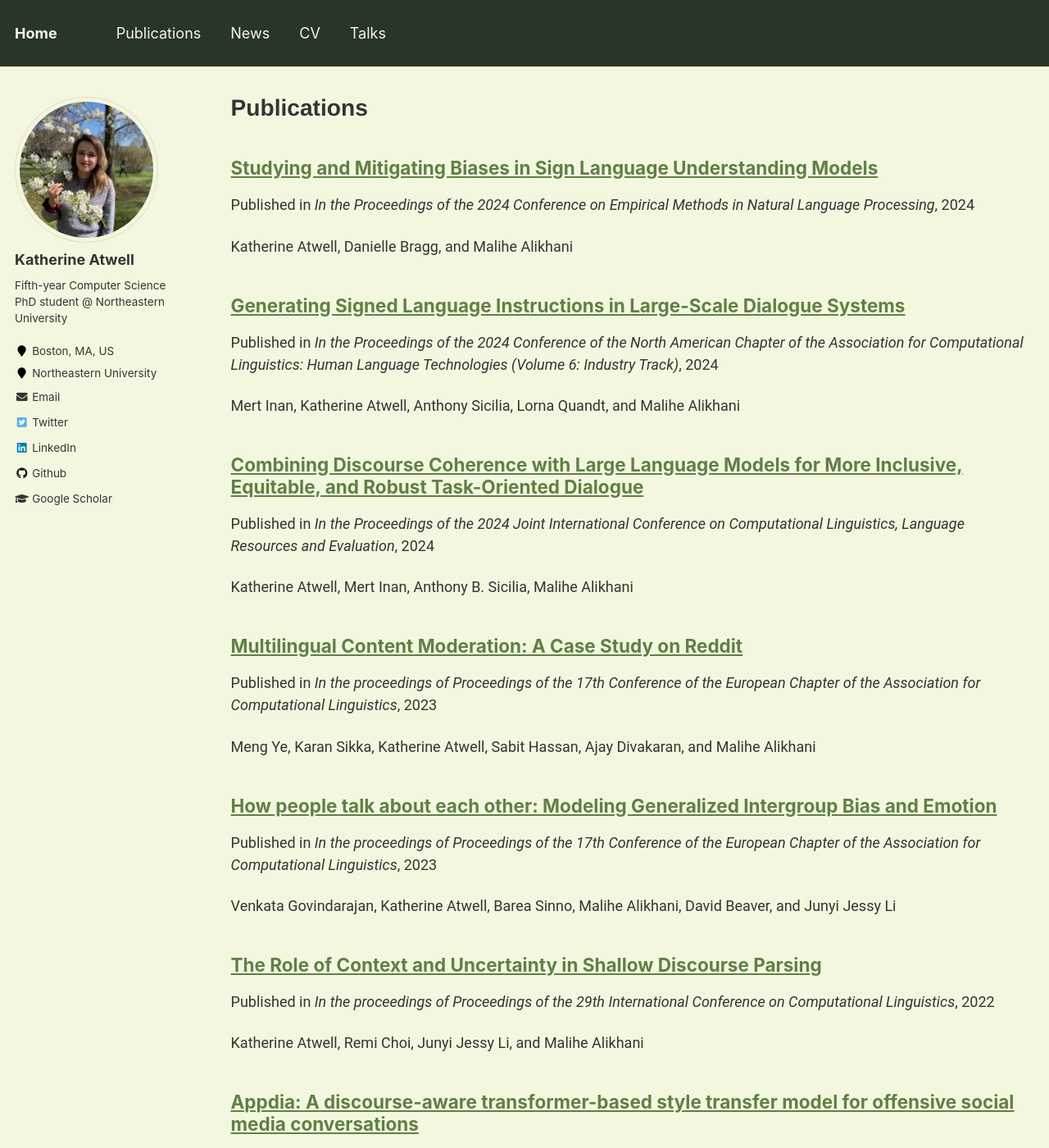
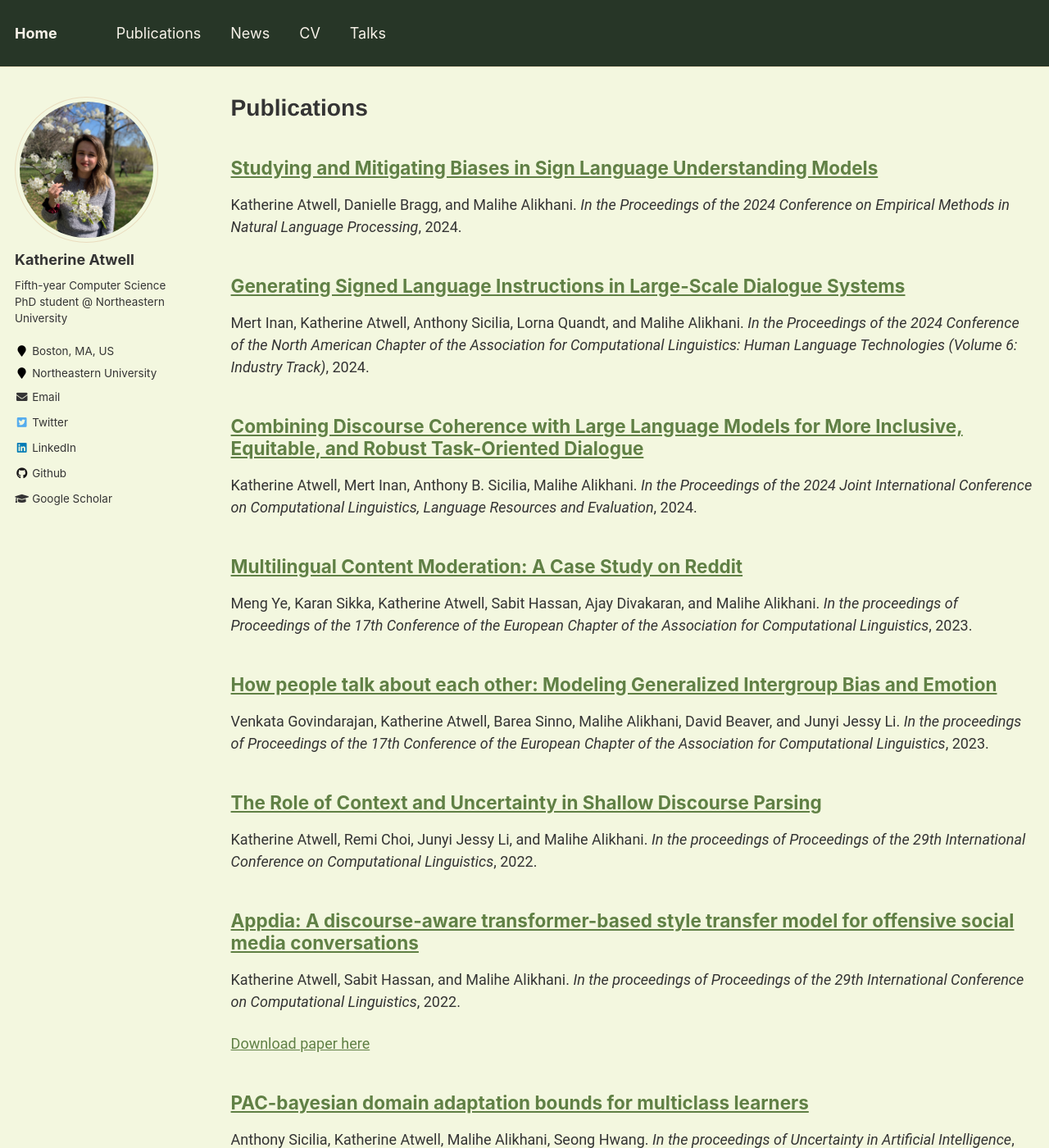
Before and after one commit to katherine-atwell/katherine-atwell.github.io, a Jekyll site: the page built from _pages/publications.md, in a window 1280 px wide and 1400 px high. Shown: the whole window at 82% size. Built offline with Jekyll 4.4.1, drawn with Linux system fonts in a browser that asks for light colours; some of the changed text lies outside the part shown.

Commit message:
Update archive-single-pub-summary.html

```diff
--- a/_includes/archive-single-pub-summary.html
+++ b/_includes/archive-single-pub-summary.html
@@ -41,8 +41,7 @@
         {% if post.collection == 'teaching' %}
           <p> {{ post.type }}, <i>{{ post.venue }}</i>, {{ post.date | default: "1900-01-01" | date: "%Y" }} </p>
         {% elsif post.collection == 'publications' %}
-          <p>Published in <i>{{ post.venue }}</i>, {{ post.date | default: "1900-01-01" | date: "%Y" }} </p>
-          <p>{{post.authors}}</p>
+          <p>{{post.authors}}. <i>{{ post.venue }}</i>, {{ post.date | default: "1900-01-01" | date: "%Y" }}. </p>
         {% elsif post.date %}
          <p class="page__date"><strong><i class="fa fa-fw fa-calendar" aria-hidden="true"></i> {{ site.data.ui-text[site.locale].date_label | default: "Published:" }}</strong> <time datetime="{{ post.date | default: "1900-01-01" | date_to_xmlschema }}">{{ post.date | default: "1900-01-01" | date: "%B %d, %Y" }}</time></p>
         {% endif %}
```
